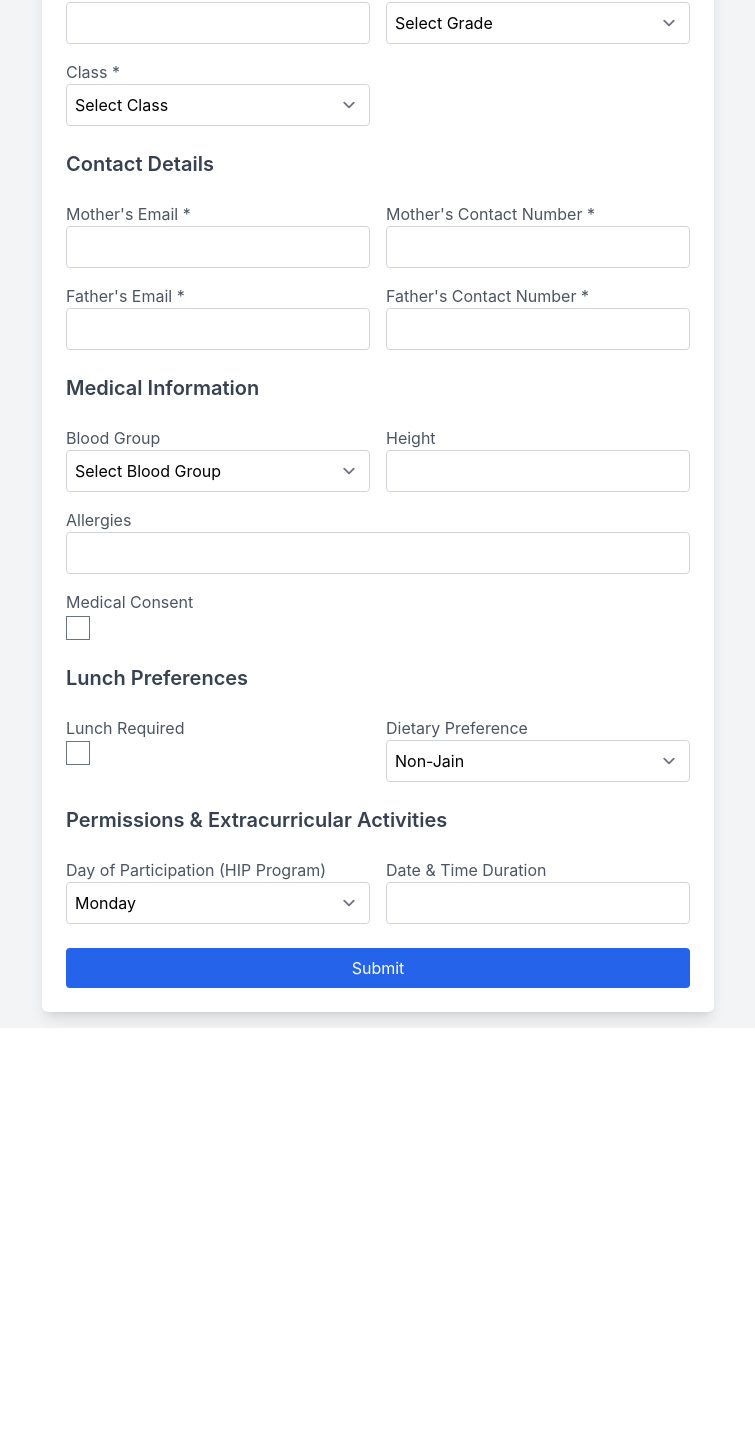
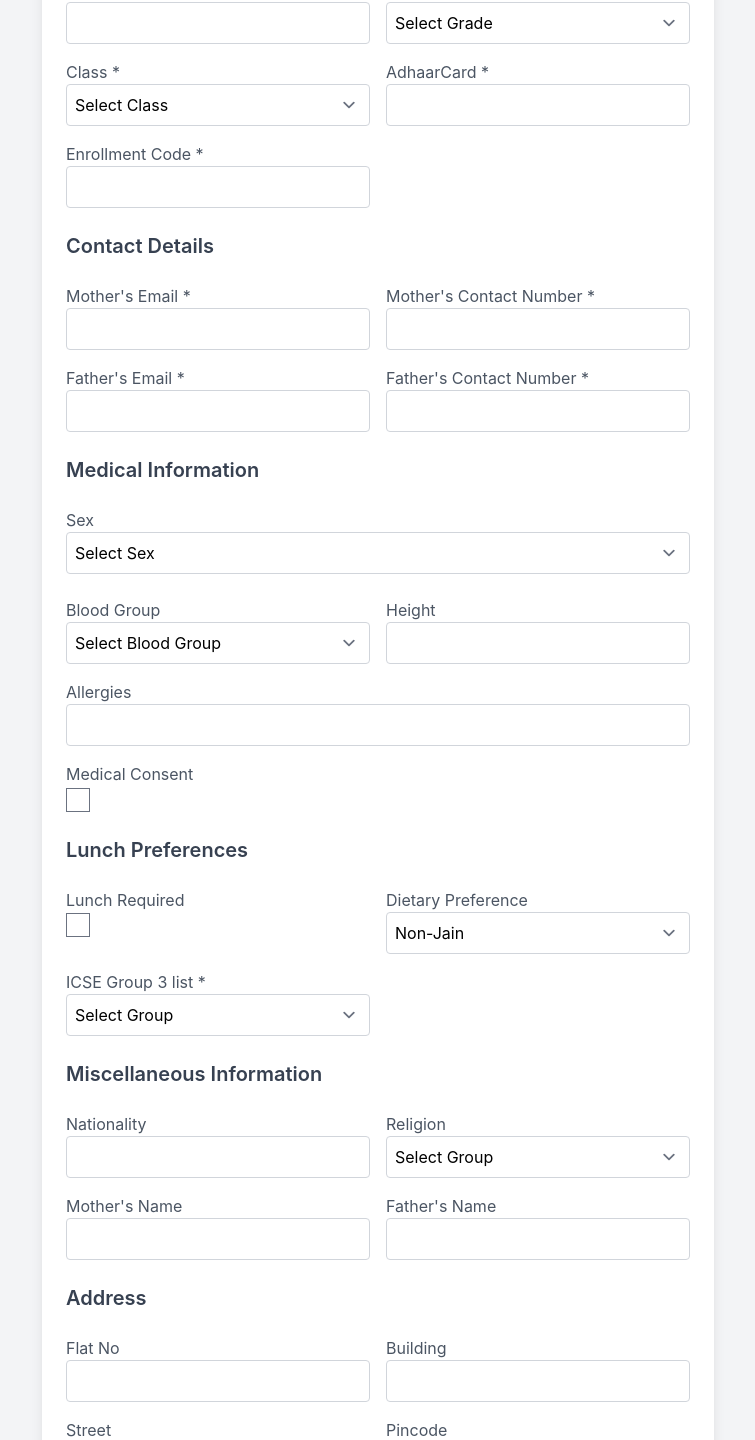
Before and after one commit to krunalraiyani5/student-details, a React (Create React App) app: page /admin/adduser in a window 1280 px wide. Shown: the part 342-1782 px from the top of the page, without its empty margins (262-1017 px from the left). Before the commit the page ends 1370 px from the top, so only its background shows below. Built offline with nearby package versions, Linux system fonts and the light colour scheme; no server answers; sample sign-in values are in the browser's storage.

Commit message:
code updated

```diff
--- a/src/pages/admin/AddUser.js
+++ b/src/pages/admin/AddUser.js
@@ -16,6 +16,8 @@ const AddUser = () => {
     lastName: "",
     grade: "",
     class: "",
+    adhaarCard: "",
+    enrollmentCode: "",
     contactDetails: {
       motherEmail: "",
       motherMobile: "",
@@ -23,6 +25,7 @@ const AddUser = () => {
       fatherMobile: "",
     },
     medical: {
+      sex: "",
       bloodGroup: "",
       height: "",
       allergies: "",
@@ -37,9 +40,22 @@ const AddUser = () => {
       compLab: false,
       eLibrary: false,
     },
-    hipProgram: {
+    grp3: "",
+    HLPProgram: {
       dayOfParticipation: "Monday",
       duration: "",
+    },
+    misc: {
+      nationality: "",
+      Religion: "",
+      motherName: "",
+      fatherName: "",
+    },
+    address: {
+      flatNo: "",
+      building: "",
+      street: "",
+      pincode: "",
     },
   };
 
@@ -180,6 +196,22 @@ const AddUser = () => {
                   {/* Add Class Options Here */}
                 </Field>
               </div>
+              <div>
+                <label className="block text-gray-600">AdhaarCard *</label>
+                <Field
+                  type="number"
+                  name="adhaarCard"
+                  className="w-full p-2 border border-gray-300 rounded focus:border-blue-500 focus:outline-none"
+                />
+              </div>
+              <div>
+                <label className="block text-gray-600">Enrollment Code *</label>
+                <Field
+                  type="text"
+                  name="enrollmentCode"
+                  className="w-full p-2 border border-gray-300 rounded focus:border-blue-500 focus:outline-none"
+                />
+              </div>
             </div>
 
             {/* Contact Details */}
@@ -226,9 +258,24 @@ const AddUser = () => {
             </div>
 
             {/* Medical Information */}
+
             <h3 className="text-xl font-semibold text-gray-700">
               Medical Information
             </h3>
+            <div>
+              <label className="block text-gray-600">Sex</label>
+              <Field
+                as="select"
+                name="medical.sex"
+                className="w-full p-2 border border-gray-300 rounded focus:border-blue-500 focus:outline-none"
+              >
+                <option value="">Select Sex</option>
+                <option value="Male">Male</option>
+                <option value="Female">Female</option>
+                <option value="Other">Other</option>
+              </Field>
+            </div>
+
             <div className="grid grid-cols-1 md:grid-cols-2 gap-4">
               <div>
                 <label className="block text-gray-600">Blood Group</label>
@@ -300,6 +347,124 @@ const AddUser = () => {
                   <option value="Jain">Jain</option>
                 </Field>
               </div>
+              <div>
+                <label className="block text-gray-600">
+                  ICSE Group 3 list *
+                </label>
+                <Field
+                  as="select"
+                  name="grp3"
+                  className="w-full p-2 border border-gray-300 rounded focus:border-blue-500 focus:outline-none"
+                >
+                  <option value="">Select Group</option>
+                  <option value="Computer Applications">
+                    Computer Applications
+                  </option>
+                  <option value="Economic Applications">
+                    Economic Applications
+                  </option>
+                  <option value="Commercial Applications">
+                    Commercial Applications
+                  </option>
+                  <option value="Environmental Applications">
+                    Environmental Applications
+                  </option>
+                  <option value="Art">Art</option>
+                  <option value="Artificial inteligence and robotics">
+                    Artificial inteligence and robotics
+                  </option>
+                  <option value="Cookery">Cookery</option>
+                  <option value="Performing Arts (Dance, Drama, Music)">
+                    Performing Arts (Dance, Drama, Music)
+                  </option>
+                  <option value="Physical Education">Physical Education</option>
+                  <option value="Yoga">Yoga</option>
+                </Field>
+              </div>
+            </div>
+            <h3 className="text-xl font-semibold text-gray-700">
+              Miscellaneous Information
+            </h3>
+            <div className="grid grid-cols-1 md:grid-cols-2 gap-4">
+              <div>
+                <label className="block text-gray-600">Nationality</label>
+                <Field
+                  type="text"
+                  name="misc.nationality"
+                  className="w-full p-2 border border-gray-300 rounded focus:border-blue-500 focus:outline-none"
+                />
+              </div>
+              <div>
+                <label className="block text-gray-600">Religion</label>
+                <Field
+                  as="select"
+                  name="misc.Religion"
+                  className="w-full p-2 border border-gray-300 rounded focus:border-blue-500 focus:outline-none"
+                >
+                  <option value="">Select Group</option>
+                  <option value="Sanatan">Sanatan</option>
+                  <option value="Jainism">Jainism</option>
+                  <option value="Sikhi">Sikhi</option>
+                  <option value="Islam">Islam</option>
+                  <option value="Cristanity">Cristanity</option>
+                  <option value="Judisum">Judisum</option>
+                  <option value="Budhisim">Budhisim</option>
+                  <option value="Agnostic">Agnostic</option>
+                  <option value="Atheist">Atheist</option>
+                  <option value="Prefer not to say">Prefer not to say</option>
+                </Field>
+              </div>
+              <div>
+                <label className="block text-gray-600">Mother's Name</label>
+                <Field
+                  type="text"
+                  name="misc.motherName"
+                  className="w-full p-2 border border-gray-300 rounded focus:border-blue-500 focus:outline-none"
+                />
+              </div>
+              <div>
+                <label className="block text-gray-600">Father's Name</label>
+                <Field
+                  type="text"
+                  name="misc.fatherName"
+                  className="w-full p-2 border border-gray-300 rounded focus:border-blue-500 focus:outline-none"
+                />
+              </div>
+            </div>
+            <h3 className="text-xl font-semibold text-gray-700">Address</h3>
+            <div className="grid grid-cols-1 md:grid-cols-2 gap-4">
+              <div>
+                <label className="block text-gray-600">Flat No</label>
+                <Field
+                  type="text"
+                  name="address.flatNo"
+                  className="w-full p-2 border border-gray-300 rounded focus:border-blue-500 focus:outline-none"
+                />
+              </div>
+              <div>
+                <label className="block text-gray-600">Building</label>
+                <Field
+                  type="text"
+                  name="address.building"
+                  className="w-full p-2 border border-gray-300 rounded focus:border-blue-500 focus:outline-none"
+                />
+              </div>
+              <div>
+                <label className="block text-gray-600">Street</label>
+                <Field
+                  type="text"
+                  name="address.street"
+                  className="w-full p-2 border border-gray-300 rounded focus:border-blue-500 focus:outline-none"
+                />
+              </div>
+              <div>
+                <label className="block text-gray-600">Pincode</label>
+                <Field
+                  type="text"
+                  name="address.pincode"
+                  className="w-full p-2 border border-gray-300 rounded focus:border-blue-500 focus:outline-none"
+                />
+              </div>
             </div>
 
             {/* Permissions & Extracurricular Activities */}
```
